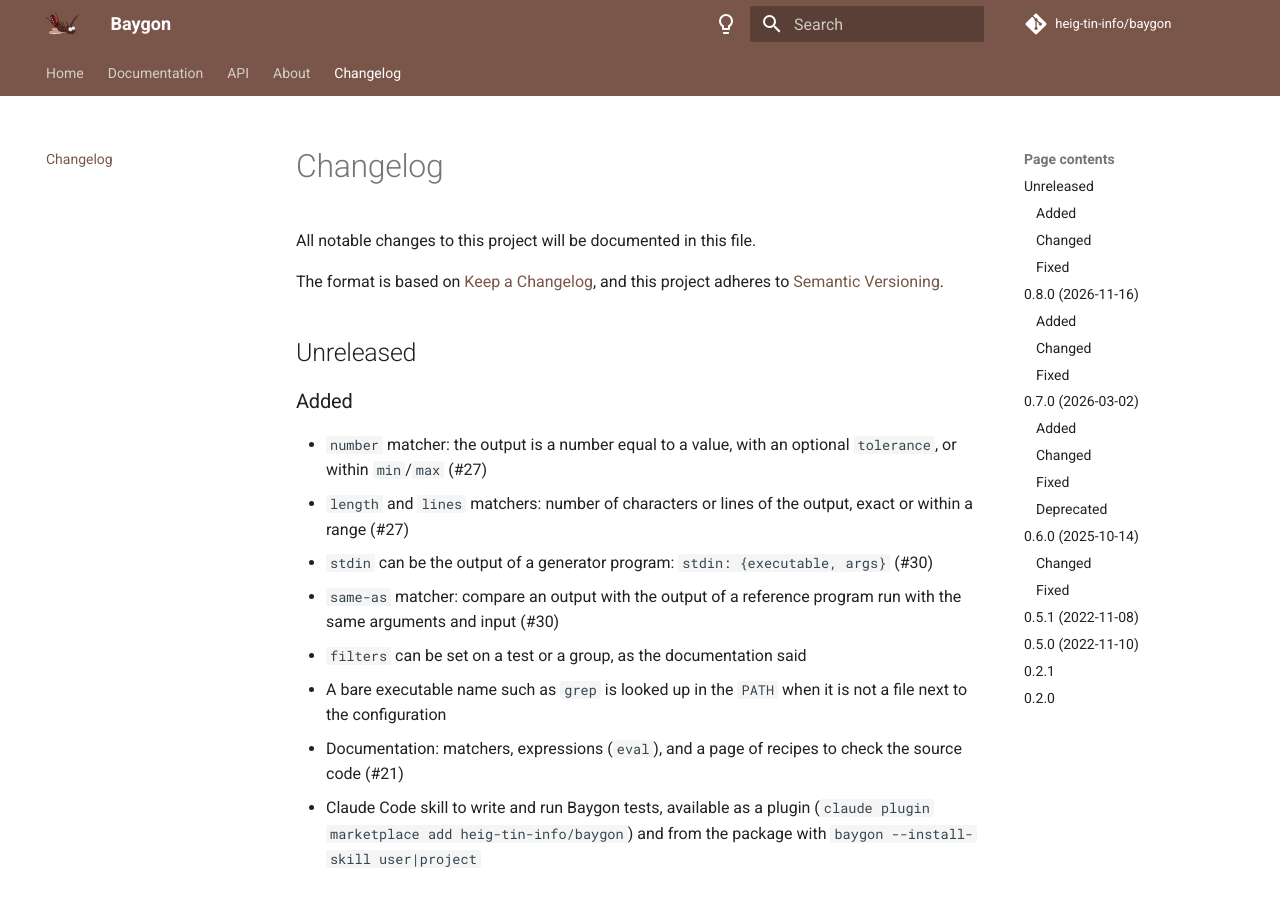
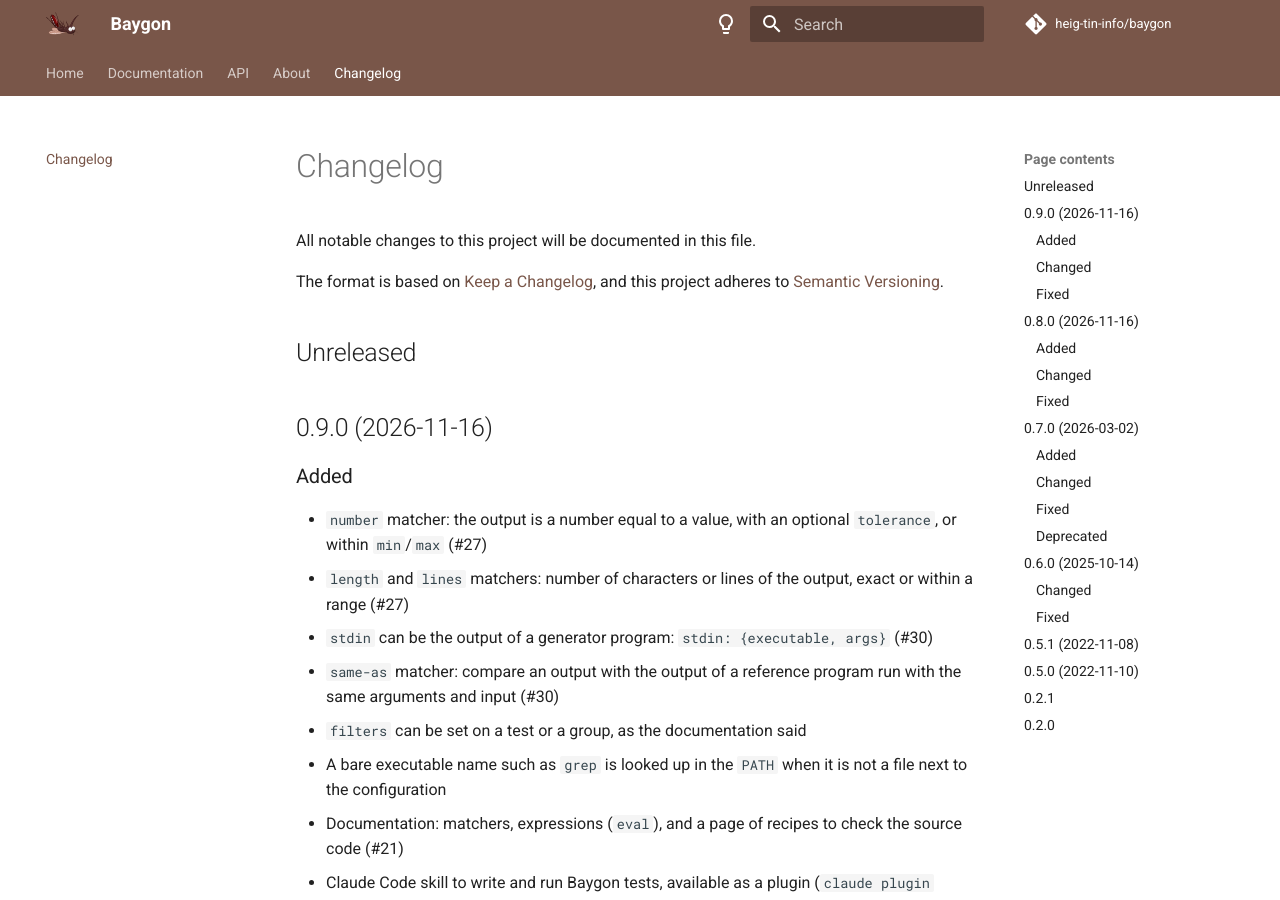
Before and after one commit to heig-tin-info/baygon, an MkDocs documentation site: the page built from docs/changelog.md, in a window 1280 px wide and 900 px high. Built offline with MkDocs 1.6.1 and Material for MkDocs 9.7.7, drawn with Linux system fonts in a browser that asks for light colours; comment, search, counter and statistics services are not loaded; the version menu is left out.

Commit message:
docs: changelog for 0.9.0
Co-Authored-By: Claude Opus 5.5 <noreply@anthropic.com>
Claude-Session: https://claude.ai/code/session_01PgWRDPyR8APkfZpTabKZSK

```diff
--- a/CHANGES.md
+++ b/CHANGES.md
@@ -6,6 +6,8 @@ The format is based on [Keep a Changelog](https://keepachangelog.com/en/1.1.0/),
 and this project adheres to [Semantic Versioning](https://semver.org/spec/v2.0.0.html).
 
 ## Unreleased
+
+## 0.9.0 (2026-11-16)
 
 ### Added
 
```
